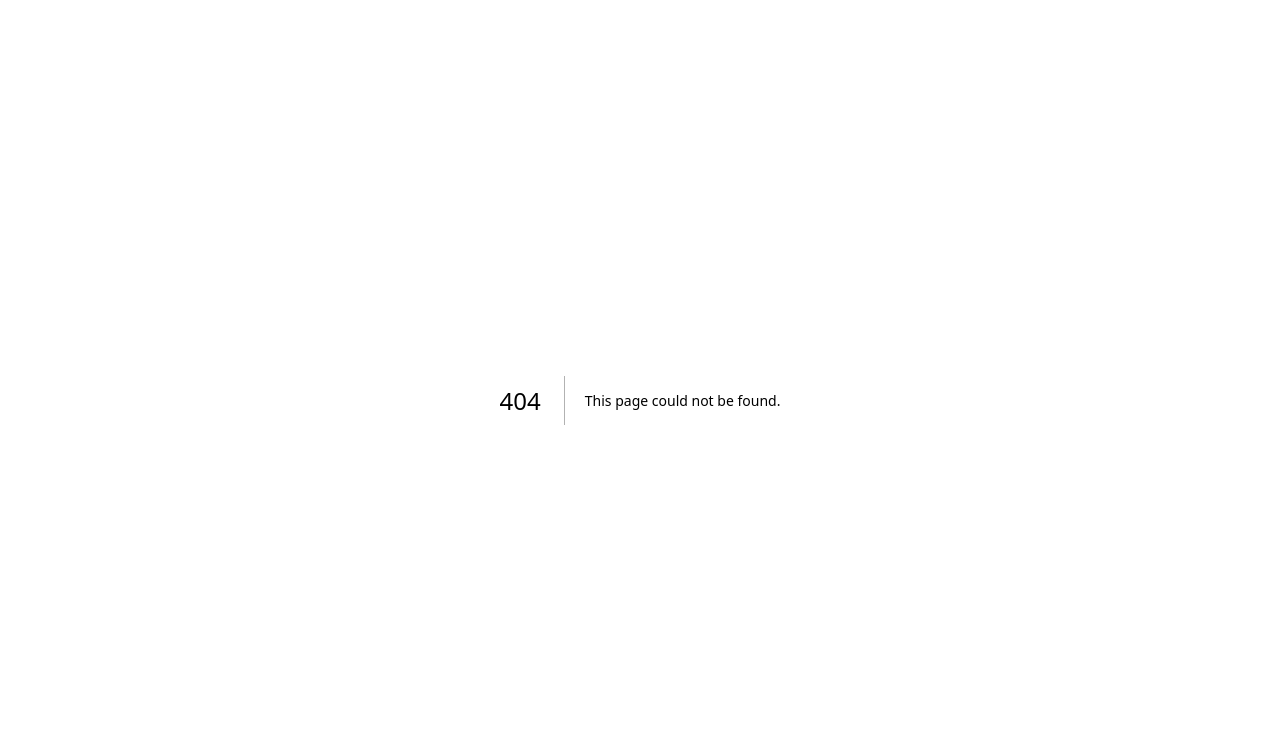
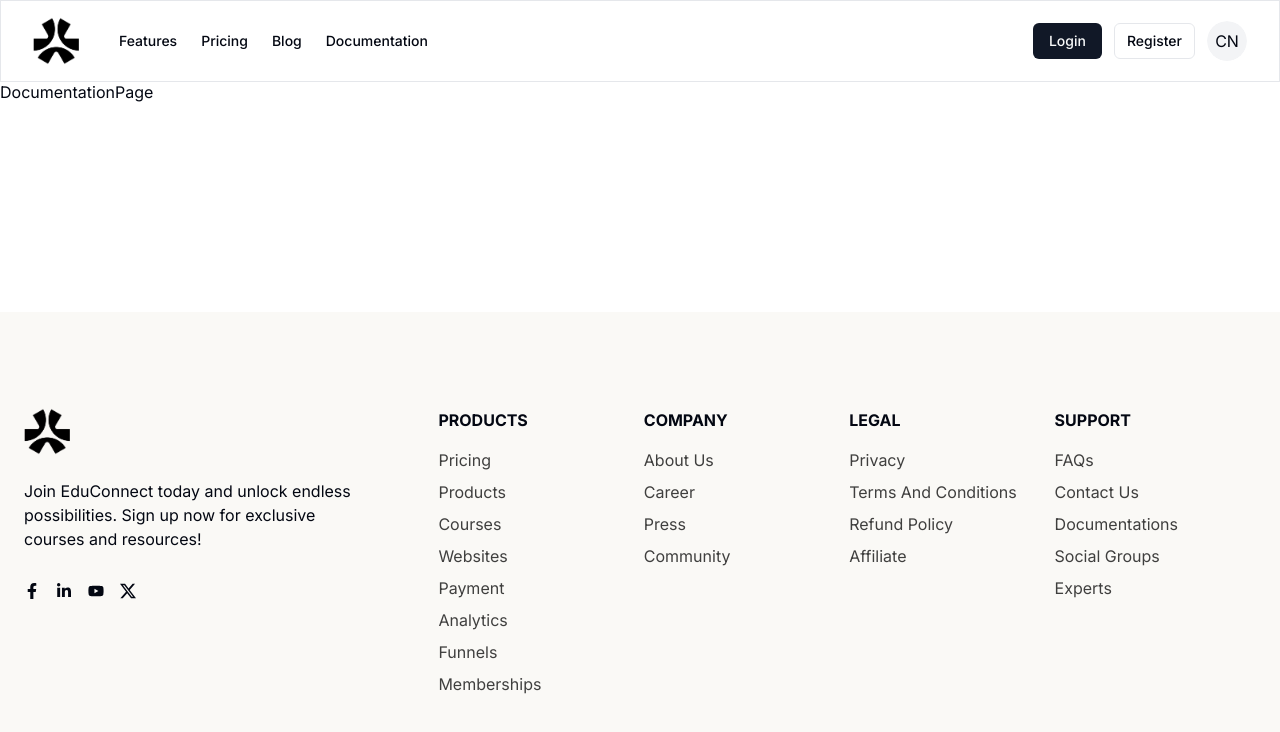
Before and after one commit to The-BlackShadoww/educonnect-2, a Next.js app: page /documentation in a window 1280 px wide. Before the commit this address had no page. Shown: the top 732 px of the page. Built offline with nearby package versions, Linux system fonts and the light colour scheme; no server answers.

Commit message:
created the documentation page

```diff
--- /dev/null
+++ b/app/(main)/documentation/page.js
@@ -0,0 +1,7 @@
+import React from "react";
+
+const DocumentationPage = () => {
+    return <div>DocumentationPage</div>;
+};
+
+export default DocumentationPage;
```
